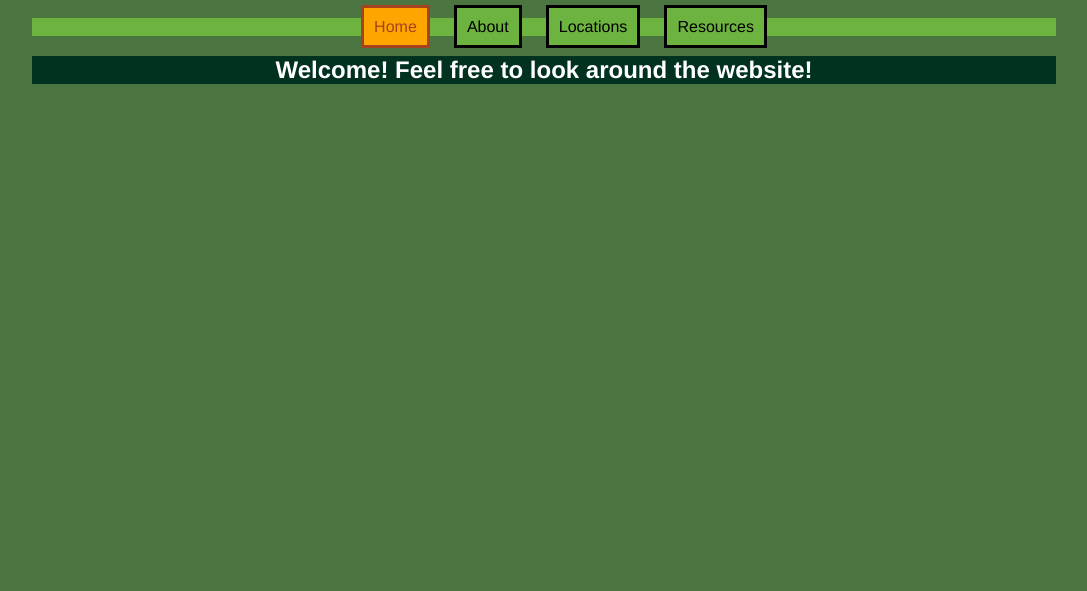
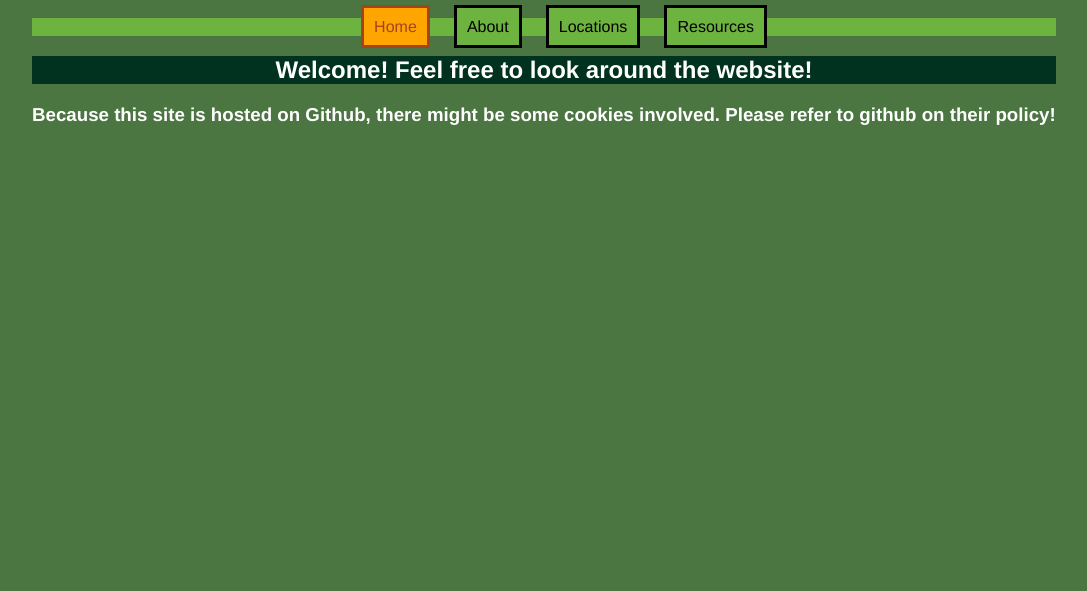
Before and after one commit to tobiask190/tobiask190.git.io, a plain HTML site: page index.html in a window 1280 px wide. Shown: the part 209-800 px from the top of the page, without its empty margins (96-1183 px from the left). Drawn offline with Linux system fonts and the light colour scheme.

Commit message:
Update index.html

```diff
--- a/index.html
+++ b/index.html
@@ -25,5 +25,6 @@
       <!--<li><a href="../pages/contact.html">Contact</a></li>-->
     </ul>
     <h2 id="welcome">Welcome! Feel free to look around the website!</h2>
+    <h3> Because this site is hosted on Github, there might be some cookies involved. Please refer to github on their policy!</h3>
   </body>
 </html>
```
